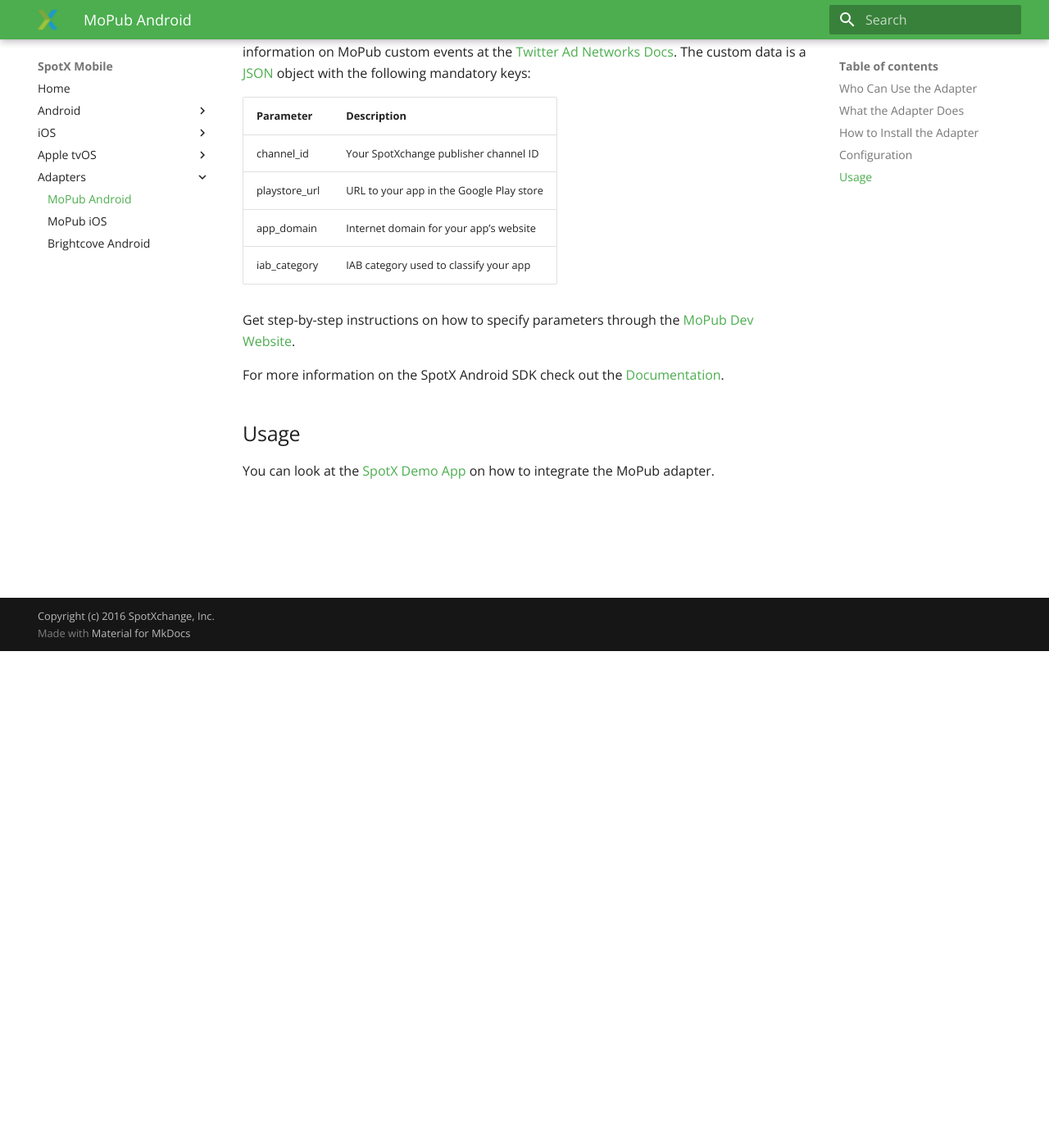
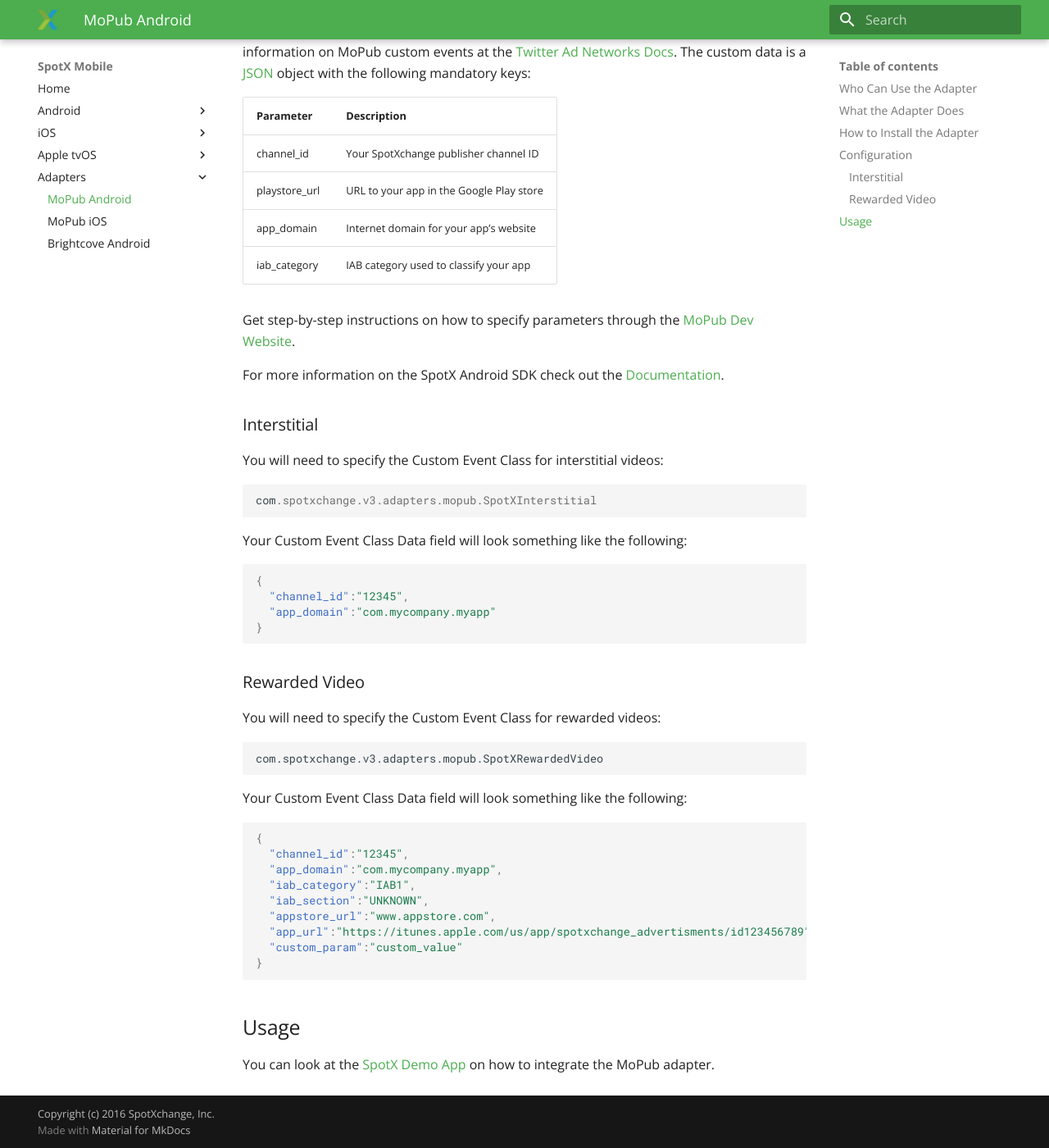
Before and after one commit to alpi2736/spotxmobile.github.io, an MkDocs documentation site: the page built from docs/adapters/mopub/android-adapter.md, in a window 1280 px wide and 1400 px high, scrolled down 606 px. Shown: the whole window at 82% size. Built offline with MkDocs 1.6.1 and Material for MkDocs 9.7.7, drawn with Linux system fonts in a browser that asks for light colours; old or Windows-style settings are respelled for this version of MkDocs.

Commit message:
added mopub config blurb

````diff
--- a/docs/adapters/mopub/android-adapter.md
+++ b/docs/adapters/mopub/android-adapter.md
@@ -28,6 +28,40 @@
 
 For more information on the SpotX Android SDK check out the [Documentation](/android/sdk/#setup-your-android-manifest).
 
+### Interstitial
+You will need to specify the Custom Event Class for interstitial videos:
+```java
+com.spotxchange.v3.adapters.mopub.SpotXInterstitial
+```
+
+Your Custom Event Class Data field will look something like the following:
+```json
+{
+  "channel_id":"12345",
+  "app_domain":"com.mycompany.myapp"
+}
+```
+
+### Rewarded Video
+You will need to specify the Custom Event Class for rewarded videos:
+```
+com.spotxchange.v3.adapters.mopub.SpotXRewardedVideo
+```
+
+Your Custom Event Class Data field will look something like the following:
+
+```json
+{
+  "channel_id":"12345",
+  "app_domain":"com.mycompany.myapp",
+  "iab_category":"IAB1",
+  "iab_section":"UNKNOWN",
+  "appstore_url":"www.appstore.com",
+  "app_url":"https://itunes.apple.com/us/app/spotxchange_advertisments/id123456789",
+  "custom_param":"custom_value"
+}
+```
+
 ## Usage
 
 You can look at the [SpotX Demo App](https://github.com/spotxmobile/spotx-demo-android) on how to integrate the MoPub adapter.
````
